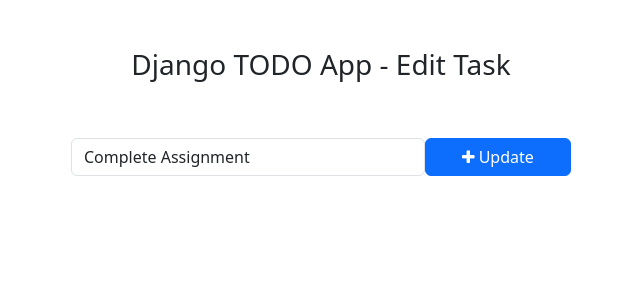
After one commit to Abhitoshrajput/todo, a Django app: page /todo/edit_task/1/ in a window 1280 px wide. The commit adds this page. Shown: the top 300 px of the page, without its empty margins (319-959 px from the left). Run offline with Django 5.2, Linux system fonts and the light colour scheme; data comes from the database, SQL or seed files in the repository; both versions use the stored data as it was after the commit.

Commit message:
todo app

```diff
--- /dev/null
+++ b/templates/edit_task.html
@@ -0,0 +1,36 @@
+<!doctype html>
+<html lang="en">
+<head>
+    <meta charset="UTF-8">
+    <meta name="viewport"
+          content="width=device-width, user-scalable=no, initial-scale=1.0, maximum-scale=1.0, minimum-scale=1.0">
+    <meta http-equiv="X-UA-Compatible" content="ie=edge">
+    <title>Edit Task - Django TODO App</title>
+
+     <!-- Bootstrap -->
+    <link href="https://cdn.jsdelivr.net/npm/bootstrap@5.3.0-alpha1/dist/css/bootstrap.min.css" rel="stylesheet" integrity="sha384-GLhlTQ8iRABdZLl6O3oVMWSktQOp6b7In1Zl3/Jr59b6EGGoI1aFkw7cmDA6j6gD" crossorigin="anonymous">
+    <script src="https://cdn.jsdelivr.net/npm/bootstrap@5.3.0-alpha1/dist/js/bootstrap.bundle.min.js" integrity="sha384-w76AqPfDkMBDXo30jS1Sgez6pr3x5MlQ1ZAGC+nuZB+EYdgRZgiwxhTBTkF7CXvN" crossorigin="anonymous"></script>
+    <!-- Font Awesome Icons -->
+    <link rel="stylesheet" href="https://cdnjs.cloudflare.com/ajax/libs/font-awesome/4.7.0/css/font-awesome.min.css">
+
+</head>
+<body>
+
+<div class="container">
+    <h3 class="pt-5 pb-5 text-center">Django TODO App - Edit Task</h3>
+
+    <form action="{% url 'edit_task' get_task.pk %}" method="POST" style="width:500px; margin:auto;">
+        {% csrf_token %}
+        <div class="form-group">
+            <span style="display: flex;">
+                <input type="text" name="task" class="form-control" placeholder="Add a task" value="{{ get_task.task }}">
+                <button type="submit" class="btn btn-primary" style="width: 200px;"><i class="fa fa-plus"></i> Update</button>
+            </span>
+        </div>
+    </form>
+
+</div>
+
+
+</body>
+</html>
--- a/todo/urls.py
+++ b/todo/urls.py
@@ -3,6 +3,16 @@
 from . import views
 
 urlpatterns = [
-    path('addTask/', views.addTask, name='addTask')
+    # Add Task
+    path('addTask/', views.addTask, name='addTask'),
+    # Marks as Done
+    path('mark_as_done/<int:pk>/', views.mark_as_done, name='mark_as_done'),
+    # Mark as Undone
+    path('mark_as_undone/<int:pk>/', views.mark_as_undone, name='mark_as_undone'),
+    # Edit Feature
+    path('edit_task/<int:pk>/', views.edit_task, name='edit_task'),
+    # delete task
+    path('delete_task/<int:pk>/', views.delete_task, name='delete_task'),
+
 
 ]
--- a/todo/views.py
+++ b/todo/views.py
@@ -1,9 +1,44 @@
 from django.http import HttpResponse
-from django.shortcuts import render, redirect
-from . models import Task
+from django.shortcuts import render, redirect, get_object_or_404
+
+from .models import Task
 
 
 def addTask(request):
     task = request.POST['task']
     Task.objects.create(task=task)
     return redirect('home')
+
+
+def mark_as_done(request, pk):
+    task = get_object_or_404(Task, pk=pk)
+    task.is_completed = True
+    task.save()
+    return redirect('home')
+
+
+def mark_as_undone(request, pk):
+    task = get_object_or_404(Task, pk=pk)
+    task.is_completed = False
+    task.save()
+    return redirect('home')
+
+
+def edit_task(request, pk):
+    get_task = get_object_or_404(Task, pk=pk)
+    if request.method == 'POST':
+        new_task = request.POST['task']
+        get_task.task = new_task
+        get_task.save()
+        return redirect('home')
+    else:
+        context = {
+            'get_task': get_task,
+        }
+    return render(request, 'edit_task.html', context)
+
+
+def delete_task(request, pk):
+    task = get_object_or_404(Task, pk=pk)
+    task.delete()
+    return redirect('home')
--- a/todo_main/views.py
+++ b/todo_main/views.py
@@ -4,8 +4,11 @@
 
 
 def home(request):
-    tasks = Task.objects.filter(is_completed=False).order_by('updated_at')
+    tasks = Task.objects.filter(is_completed=False).order_by('-updated_at')
+
+    completed_tasks = Task.objects.filter(is_completed=True)
     context = {
         'tasks': tasks,
+        'completed_tasks': completed_tasks,
     }
     return render(request, 'home.html', context)
```
Also changed, not shown: templates/home.html (+10 -4 lines), db.sqlite3.
